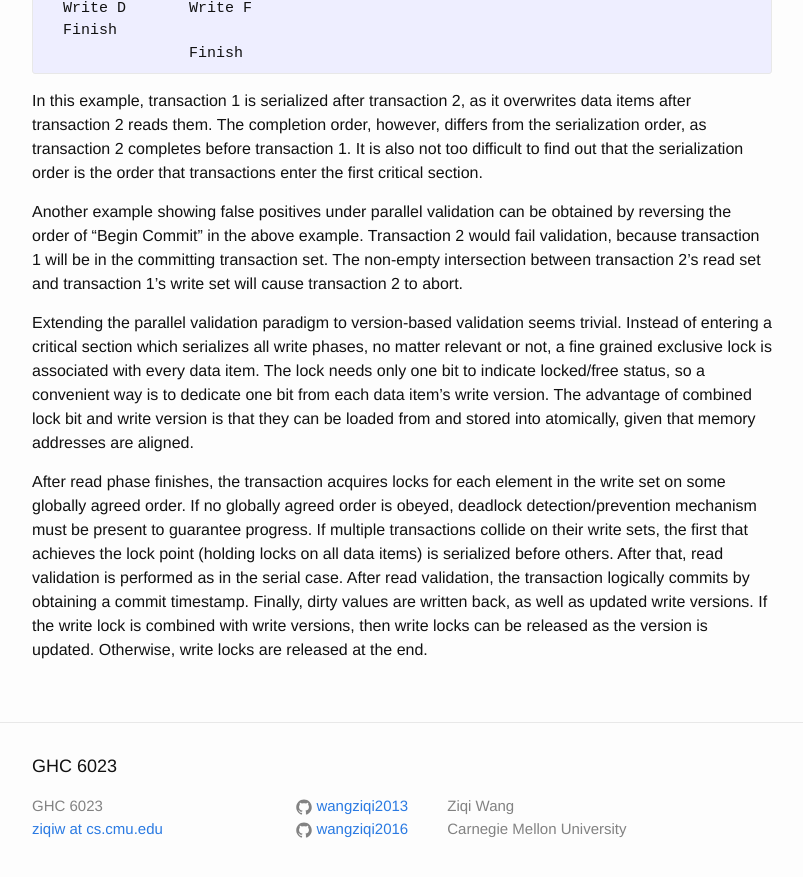
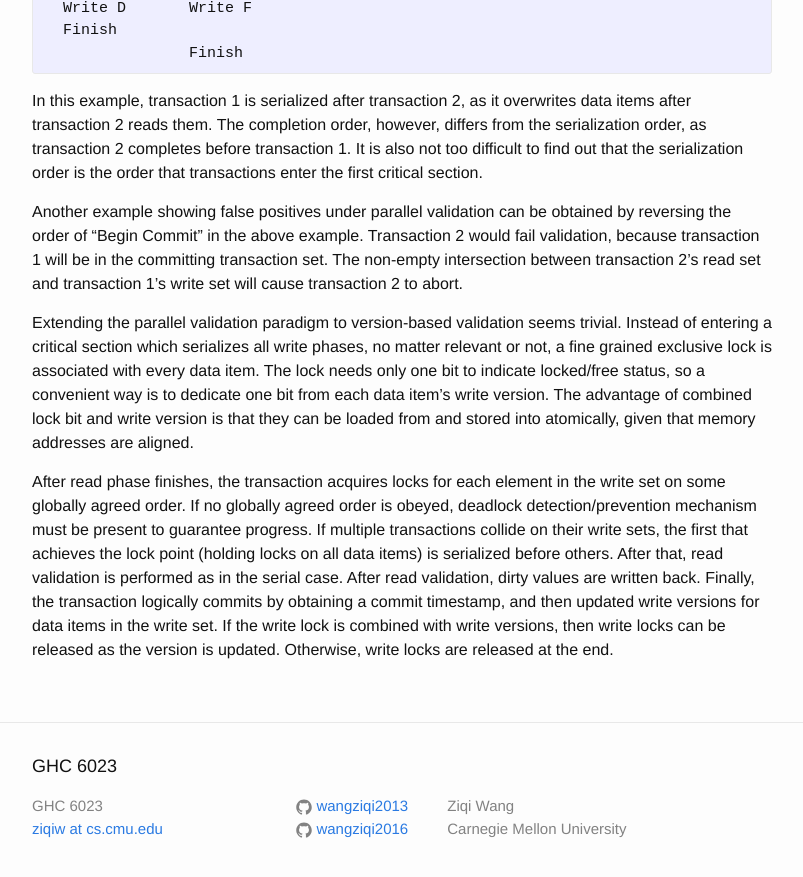
Before and after one commit to wangziqi2013/wangziqi2013.github.io, a Jekyll site: the page built from _posts/2018-03-21-Analyzing-OCC-Anomalies-and-Solutions.markdown, in a window 1280 px wide and 900 px high, scrolled down 9441 px. Shown: the top 877 px of the window, without its empty margins (238-1041 px from the left). Built offline with Jekyll 4.4.1, drawn with Linux system fonts in a browser that asks for light colours.

Commit message:
Small fix

```diff
--- a/_posts/2018-03-21-Analyzing-OCC-Anomalies-and-Solutions.markdown
+++ b/_posts/2018-03-21-Analyzing-OCC-Anomalies-and-Solutions.markdown
@@ -414,6 +414,7 @@ After read phase finishes, the transaction acquires locks for each element in th
 globally agreed order. If no globally agreed order is obeyed, deadlock detection/prevention mechanism must be present
 to guarantee progress. If multiple transactions collide on their write sets, the first that achieves
 the lock point (holding locks on all data items) is serialized before others. After that, read validation is performed
-as in the serial case. After read validation, the transaction logically commits by obtaining a commit timestamp.
-Finally, dirty values are written back, as well as updated write versions. If the write lock is combined with write
-versions, then write locks can be released as the version is updated. Otherwise, write locks are released at the end.
+as in the serial case. After read validation, dirty values are written back. Finally, the transaction logically commits
+by obtaining a commit timestamp, and then updated write versions for data items in the write set. If the write lock
+is combined with write versions, then write locks can be released as the version is updated. Otherwise, write locks
+are released at the end.
```
